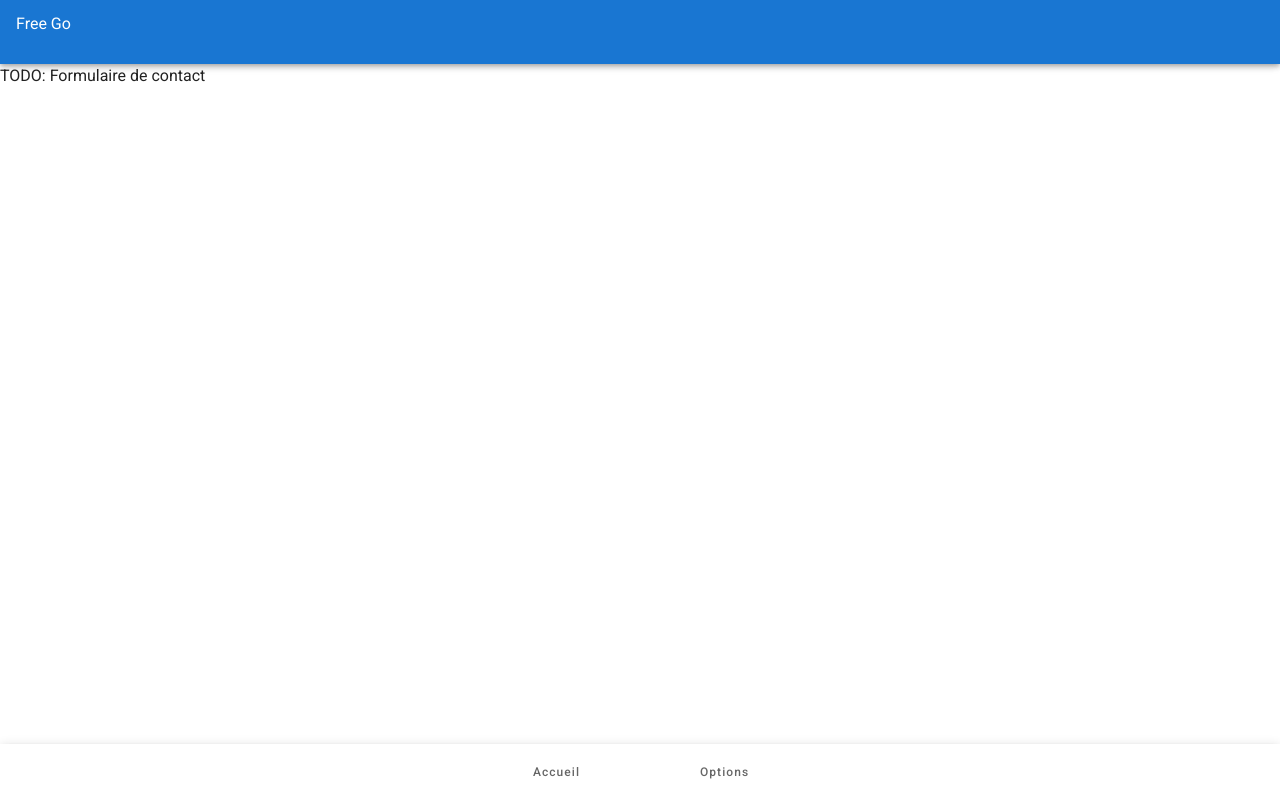
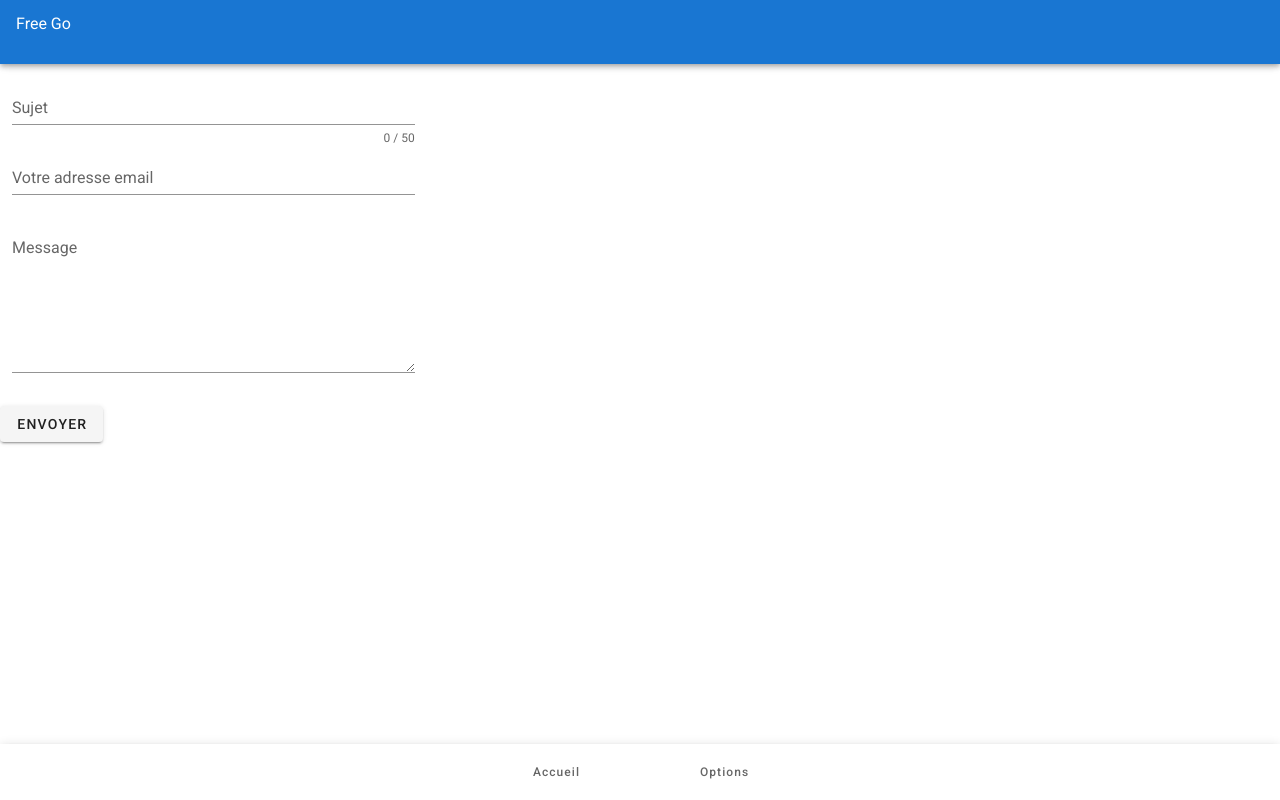
Before and after one commit to HE-Arc/FreeGo2, a Vue app in the folder frontend/vueapp/: page /contact in a window 1280 px wide. Built offline with nearby package versions, Linux system fonts and the light colour scheme.

Commit message:
Add 'contact us' form using vuelidate

```diff
--- a/frontend/vueapp/package.json
+++ b/frontend/vueapp/package.json
@@ -12,8 +12,10 @@
     "bootstrap": "^4.6.0",
     "core-js": "^3.6.5",
     "register-service-worker": "^1.7.1",
+    "vee-validate": "^4.2.2",
     "vue": "^2.6.11",
     "vue-router": "^3.5.1",
+    "vuelidate": "^0.7.6",
     "vuetify": "^2.4.0",
     "vuex": "^3.6.2"
   },
--- a/frontend/vueapp/src/App.vue
+++ b/frontend/vueapp/src/App.vue
@@ -10,6 +10,9 @@
 
 <script>
   import Home from './views/Home'
+  import Vue from 'vue'
+  import Vuelidate from 'vuelidate'
+  Vue.use(Vuelidate)
 
   export default {
     name: 'App',
--- a/frontend/vueapp/src/views/ContactUs.vue
+++ b/frontend/vueapp/src/views/ContactUs.vue
@@ -1,20 +1,124 @@
 <template>
-  <div class="contactUs">
-    <Head></Head>
-    <p>TODO: Formulaire de contact</p>
-    <Navbar></Navbar>
+  <div>
+    <Head/>
+    <form>
+      <v-col cols="12" md="4">
+        <v-text-field
+          v-model="subject"
+          :error-messages="subjectErrors"
+          :counter="50"
+          label="Sujet"
+          required
+          @input="$v.subject.$touch()"
+          @blur="$v.subject.$touch()"
+        ></v-text-field>
+
+        <v-text-field
+          v-model="emailAddress"
+          :error-messages="emailErrors"
+          label="Votre adresse email"
+          required
+          @input="$v.emailAddress.$touch()"
+          @blur="$v.emailAddress.$touch()"
+        ></v-text-field>
+
+        <v-textarea
+          v-model="message"
+          :error-messages="messageErrors"
+          label="Message"
+          required
+          @change="$v.message.$touch()"
+          @blur="$v.message.$touch()"
+        ></v-textarea>
+      </v-col>
+      <v-btn
+        class="mr-4"
+        :disabled="submitStatus === 'PENDING'"
+        @click="submit"
+      >
+        Envoyer
+      </v-btn>
+      <p class="typo__p" v-if="submitStatus === 'OK'">Merci de votre message !</p>
+      <p class="typo__p" v-if="submitStatus === 'ERROR'">Veuillez corriger les erreurs.</p>
+      <p class="typo__p" v-if="submitStatus === 'PENDING'">Envoi...</p>
+    </form>
+    <Navbar/>
   </div>
 </template>
 
 <script>
   import Navbar from '../components/Navbar'
   import Head from '../components/Head'
+  import { required, minLength, email } from 'vuelidate/lib/validators'
 
   export default {
     name: 'ContactUs',
+
     components: {
       Navbar,
       Head,
+    },
+
+    data () {
+      return {
+        subject: '',
+        emailAddress: '',
+        message: '',
+        submitStatus: null,
+      }
+    },
+
+    validations: {
+      subject: {
+        required,
+        minLength: minLength(4)
+      },
+      emailAddress: {
+        required,
+        email
+      },
+      message: {
+        required
+      },
+    },
+
+    computed: {
+      subjectErrors () {
+        const errors = []
+        if (!this.$v.subject.$dirty) return errors
+        !this.$v.subject.minLength && errors.push('Le sujet doit faire au moins 4 charactères.')
+        !this.$v.subject.required && errors.push('Le sujet est obligatoire.')
+        return errors
+      },
+      emailErrors () {
+        const errors = []
+        if (!this.$v.emailAddress.$dirty) return errors
+        !this.$v.emailAddress.email && errors.push('Doit être une adresse email valide.')
+        !this.$v.emailAddress.required && errors.push('Une adresse email est obligatoire.')
+        return errors
+      },
+      messageErrors () {
+        const errors = []
+        if (!this.$v.message.$dirty) return errors
+        !this.$v.message.required && errors.push('Un message est obligatoire.')
+        return errors
+      },
+    },
+
+    methods: {
+      submit() {
+        console.log('submit!')
+        this.$v.$touch()
+        if (this.$v.$invalid) {
+          this.submitStatus = 'ERROR'
+        } else {
+          // TODO: submit logic here
+          this.submitStatus = 'PENDING'
+          setTimeout(() => {
+            this.submitStatus = 'OK'
+          }, 500)
+        }
+      },
     },
   }
 </script>
```
Also changed, not shown: 1 other file (tests, documents, lock files or other folders). Lines whose indentation alone changed are shown as unchanged.
